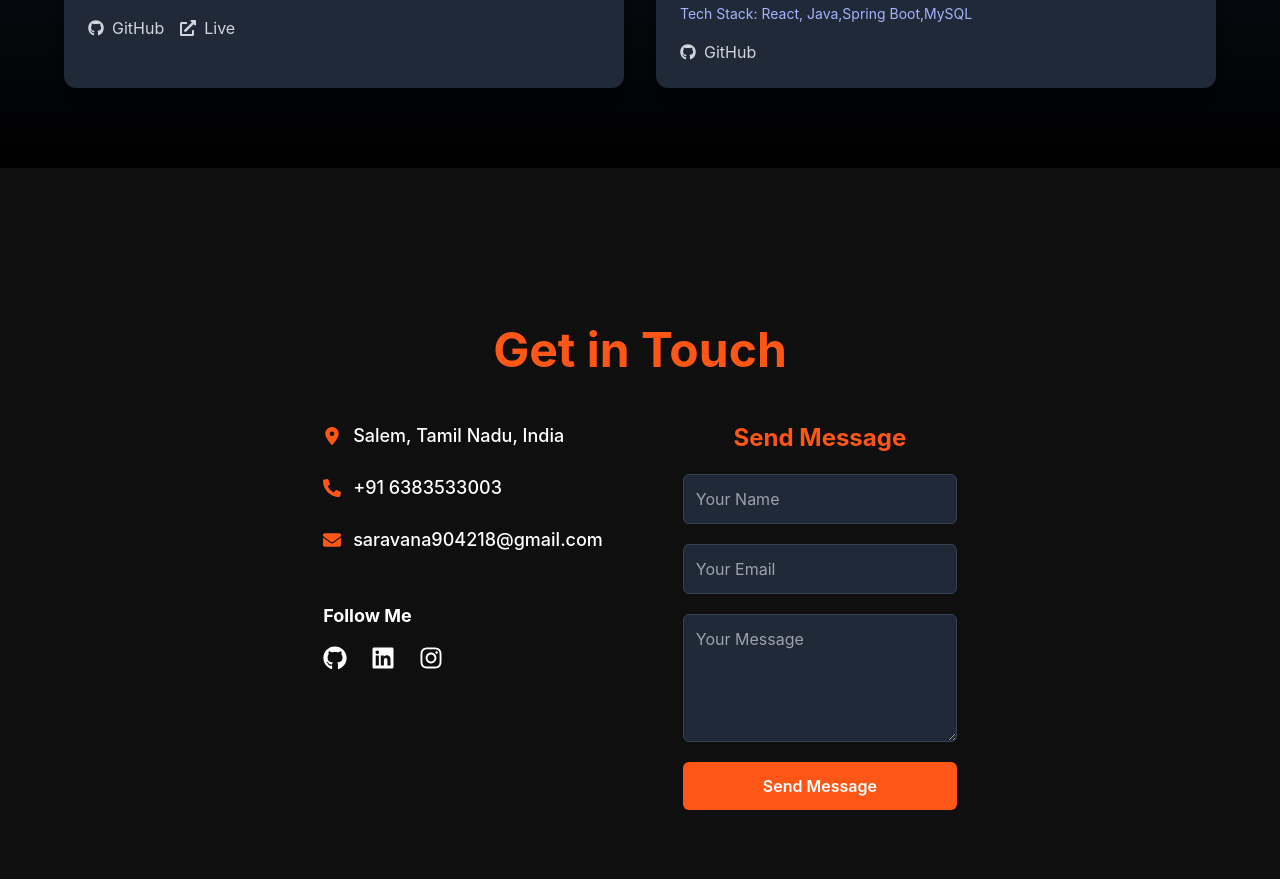
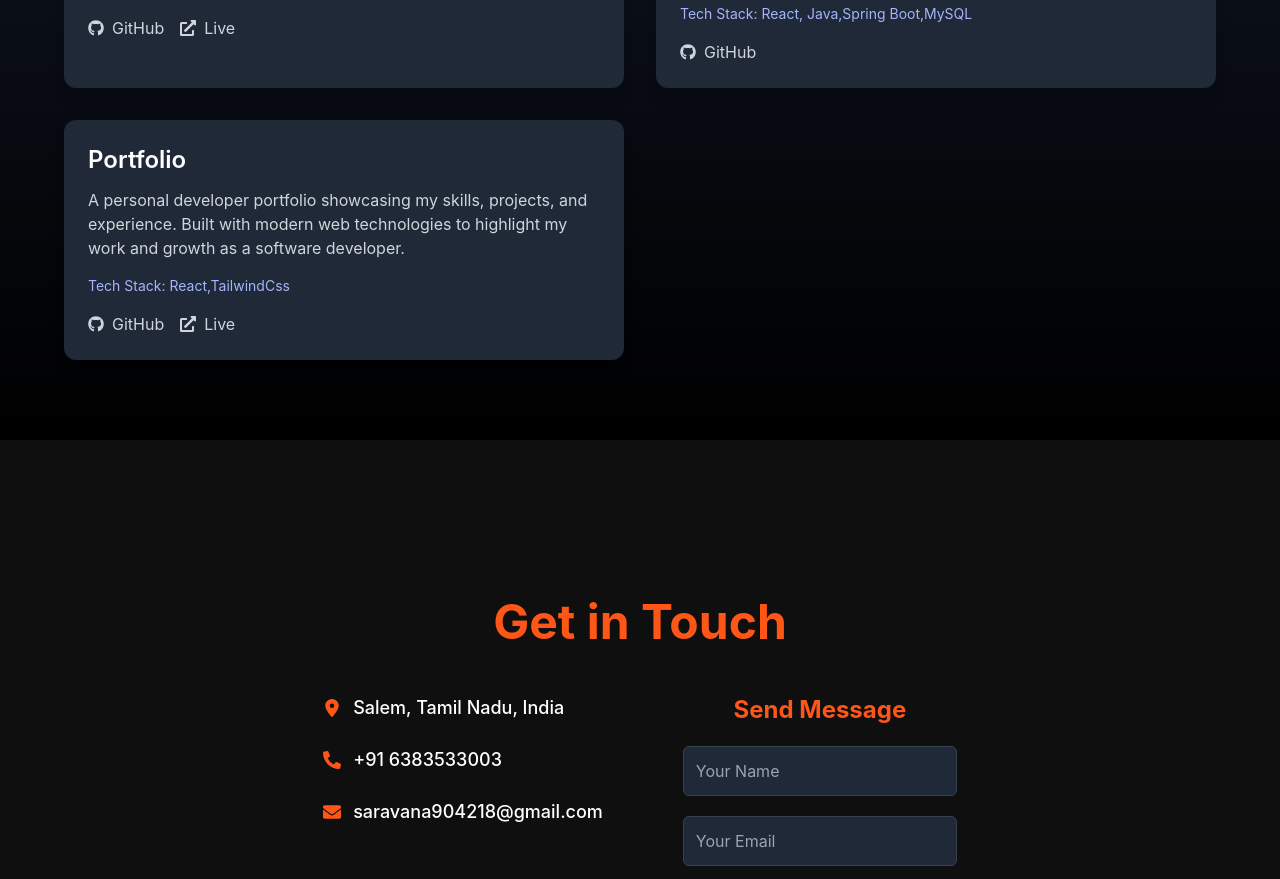
Before and after one commit to saravanakumar-gif/portfolio, a React (Create React App) app: page / in a window 1280 px wide. Shown: the part 2392-3271 px from the top of the page. Built offline with nearby package versions, Linux system fonts and the light colour scheme.

Commit message:
update Project

```diff
--- a/src/components/Projects.jsx
+++ b/src/components/Projects.jsx
@@ -17,6 +17,14 @@ const projects = [
     tech: "React, Java,Spring Boot,MySQL",
     github: "https://github.com/saravanakumar-gif/employee-management-system.git",
     live: "",
+  },
+   {
+    title: "Portfolio",
+    description:
+      "A personal developer portfolio showcasing my skills, projects, and experience. Built with modern web technologies to highlight my work and growth as a software developer.",
+    tech: "React,TailwindCss",
+    github: "https://github.com/saravanakumar-gif/portfolio.git",
+    live: "https://lively-muffin-87dcaa.netlify.app/",
   },
 ];
 
```
